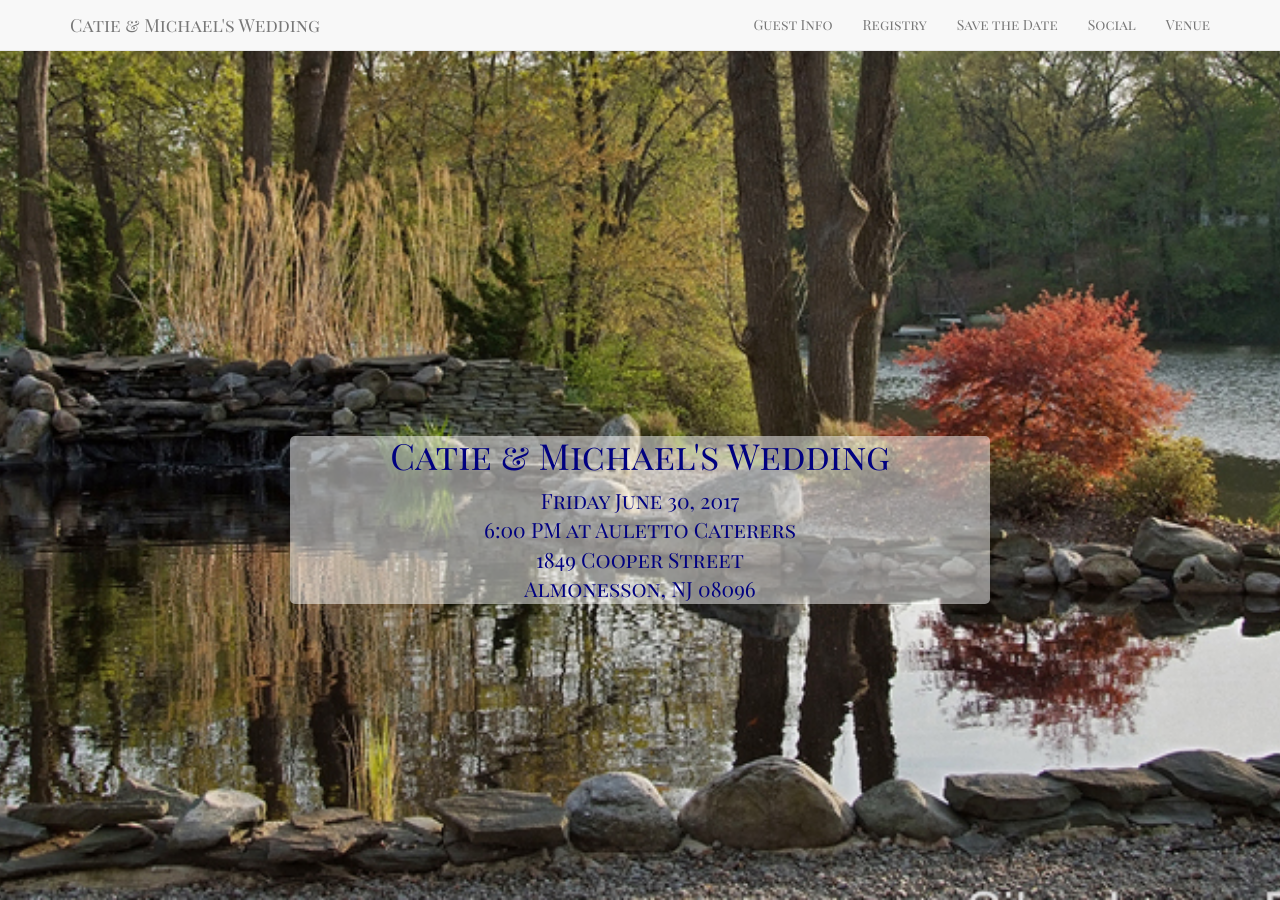
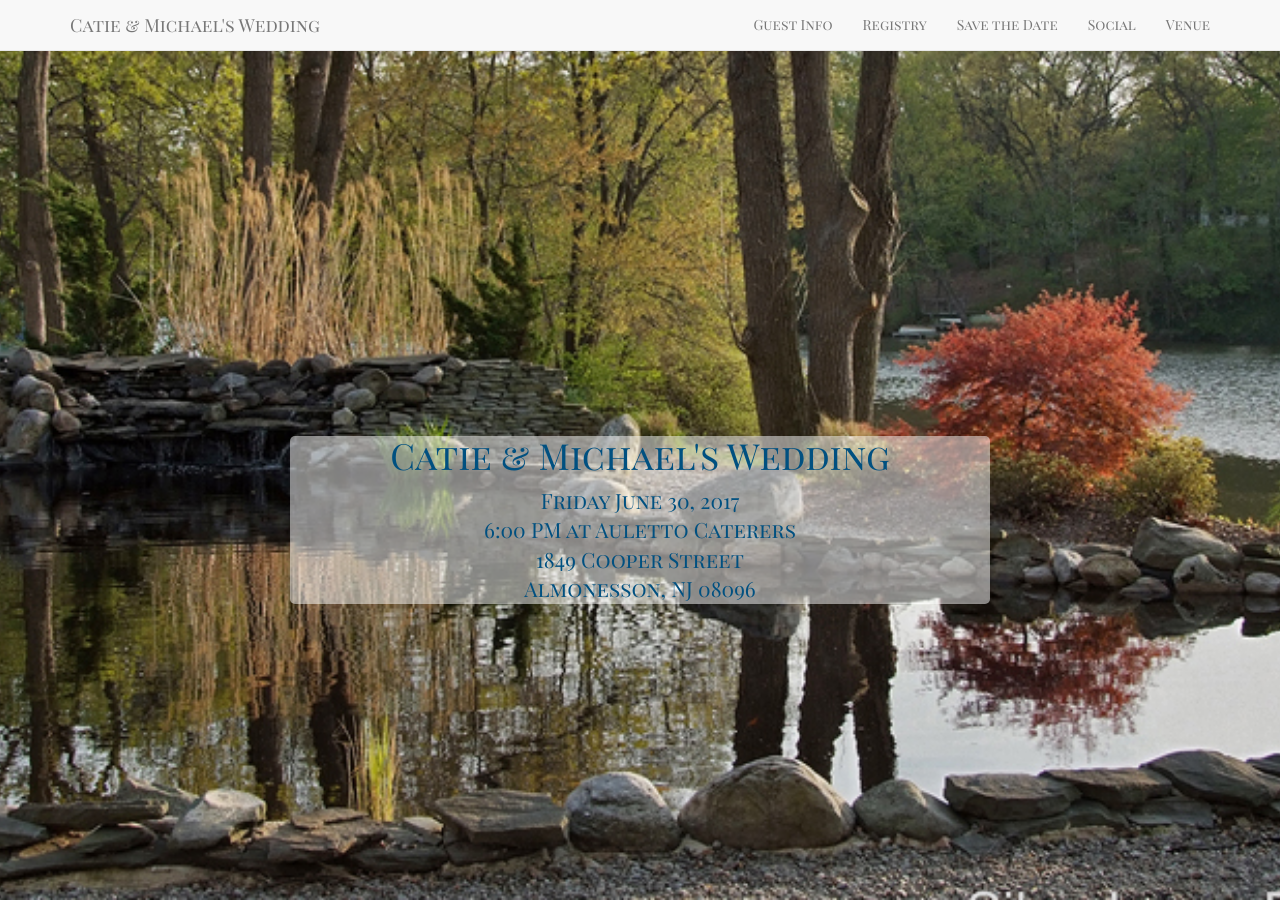
Before and after one commit to mechinn/wedding, a Jekyll site: the page built from index.md, in a window 1280 px wide. Built offline with Jekyll 4.4.1, drawn with Linux system fonts in a browser that asks for light colours.

Commit message:
Create cover.scss

```diff
--- a/css/cover.scss
+++ b/css/cover.scss
@@ -43,7 +43,7 @@ body {
     margin-left: auto;
     border-radius: 5px;
     background:rgba(255,255,255,0.5);
-    color: #000080;
+    color: #005080;
     @media (min-width: $screen-sm-min) {
         width: 100%;
     }
```
